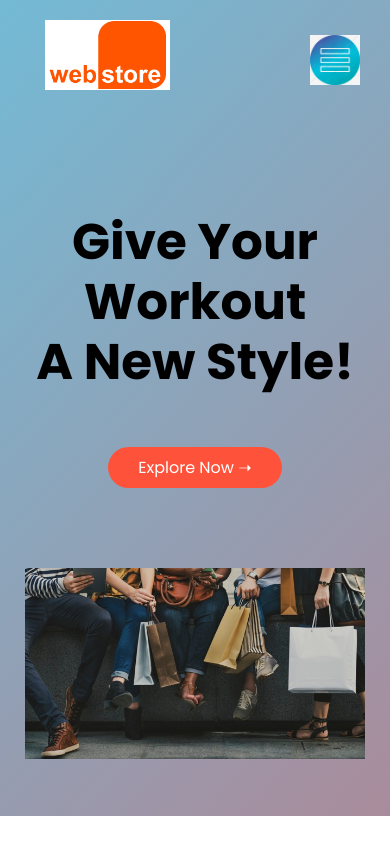
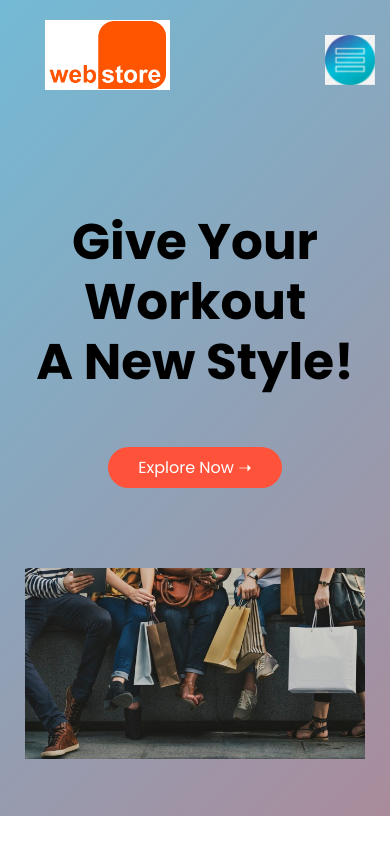
Before and after one commit to OviYaD/Webstore, a plain HTML site: page index.html in a window 390 px wide. Shown: the top 844 px of the page. Drawn offline with Linux system fonts and the light colour scheme.

Commit message:
Update style.css

```diff
--- a/style.css
+++ b/style.css
@@ -575,8 +575,8 @@ form a{
         line-height: 32px;
     }
     #menuBtn{
-        right: 30px;
-        position: absolute;
+        right: 15px;
+
     }
     .searchBox:hover > .searchInput {
         width: 150px;
```
